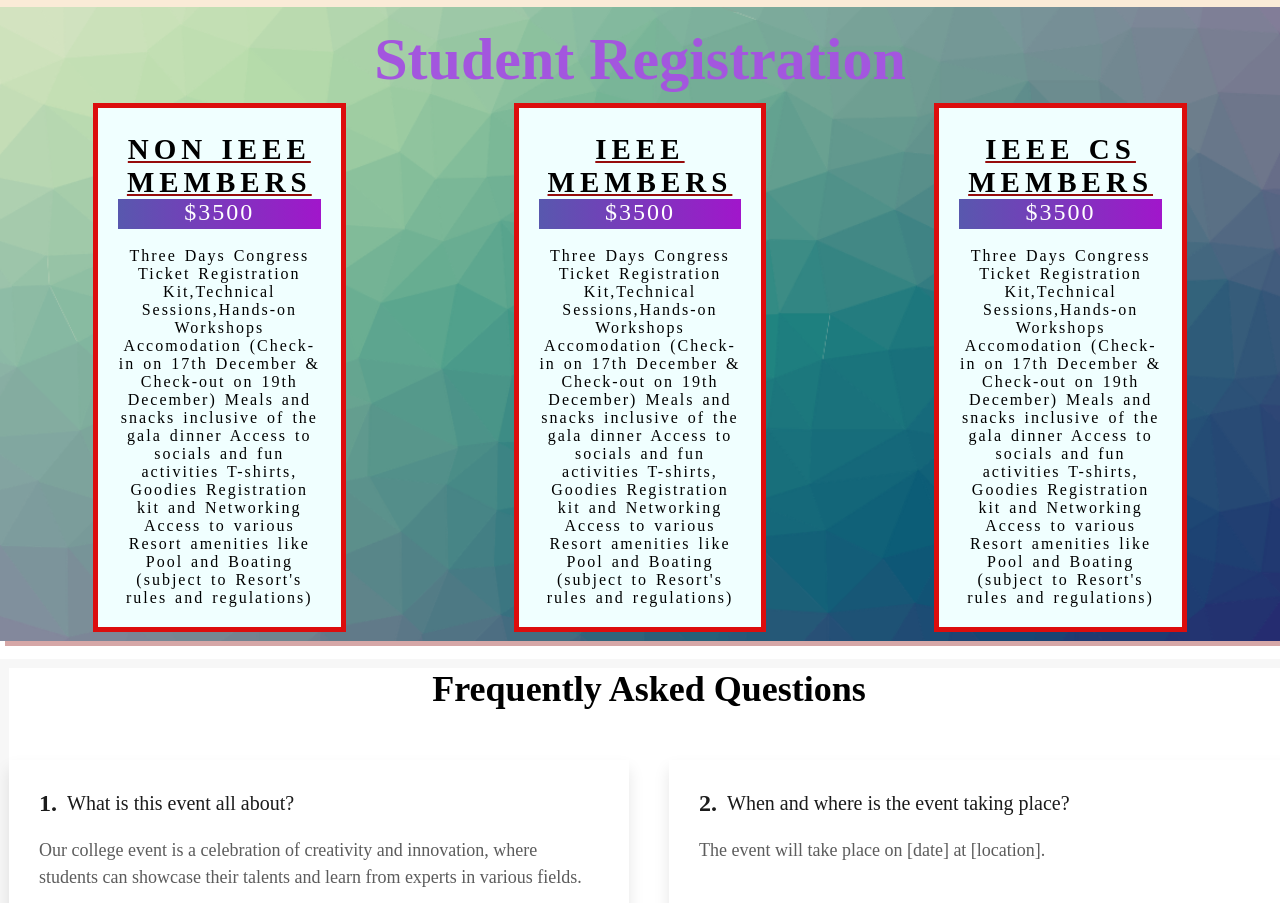
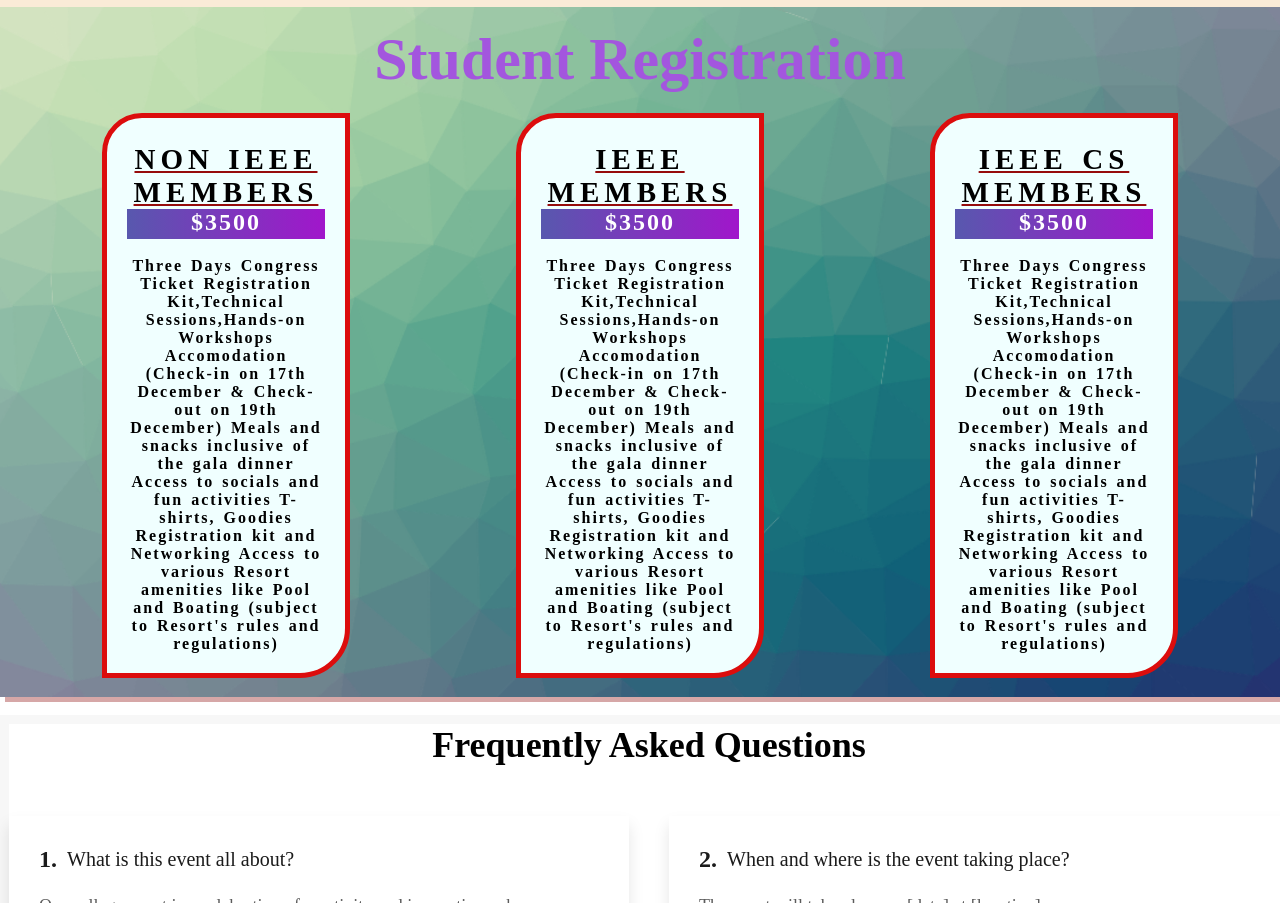
Before and after one commit to Debarno/Debarno.github.io, a plain HTML site: page index.html in a window 1280 px wide. Shown: the part 1773-2676 px from the top of the page. Drawn offline with Linux system fonts and the light colour scheme.

Commit message:
Update style.css

```diff
--- a/style.css
+++ b/style.css
@@ -281,11 +281,13 @@ section img {
 }
 .sc{
   display: flex;
+  padding: 10px;
 }
 .sec{
   margin-left: 40%;
   overflow: hidden;
   display: block;
+  font-weight: bold;
   justify-content: space-evenly;
   padding: 20px;
   margin: auto auto;
@@ -296,6 +298,8 @@ section img {
   word-spacing: 2px;
   letter-spacing: 2px;
   text-align: center;
+  border-top-left-radius: 40px;
+  border-bottom-right-radius: 50px;
 }
 .sec:hover {
   transform: scaleX(120%) scaleY(120%);
```
